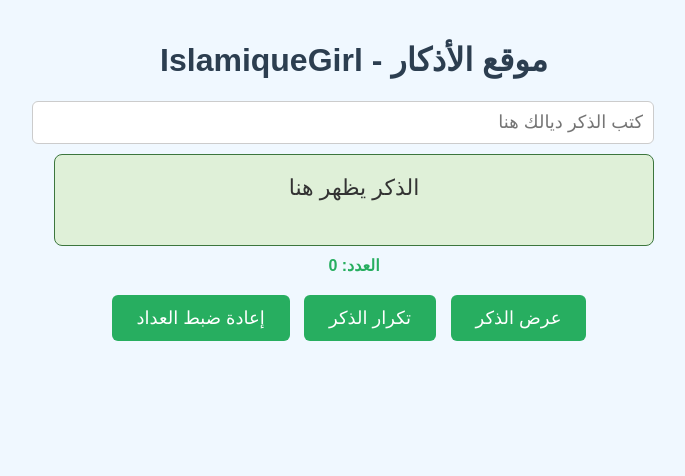
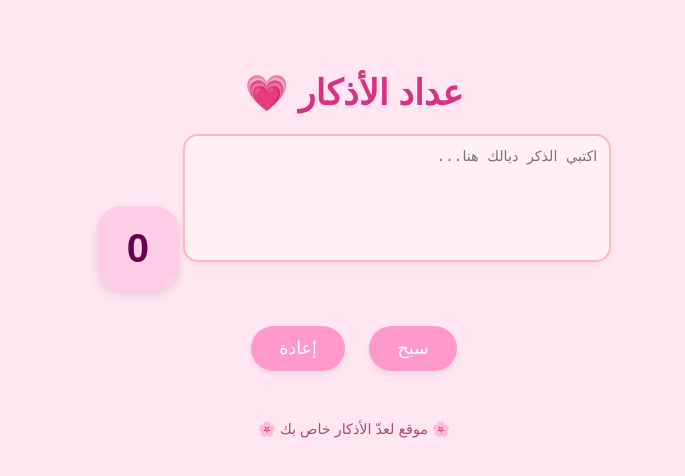
Before and after one commit to islamiquegirl/islamiquegirl.github.io, a plain HTML site: page index.html in a window 1280 px wide. Shown: the whole page, without its empty margins (286-971 px from the left). Drawn offline with Linux system fonts and the light colour scheme.

Commit message:
Update index.html
تم تعديل صفحة index.html:
- تغيير الخلفية للون الوردي الفاتح
- إضافة مربع كتابة للأذكار
- إضافة عداد مع زرين للسبح والإعادة
- تحسين تصميم الأزرار والخطوط لتكون أنثوية وجميلة

```diff
--- a/index.html
+++ b/index.html
@@ -1,111 +1,97 @@
 <!DOCTYPE html>
-<html lang="ar">
+<html lang="ar" dir="rtl">
 <head>
   <meta charset="UTF-8" />
-    <meta name="viewport" content="width=device-width, initial-scale=1" />
-    <title>موقع الأذكار - IslamiqueGirl</title>
+  <meta name="viewport" content="width=device-width, initial-scale=1.0" />
+  <title>عداد الأذكار 💗</title>
   <style>
     body {
-            font-family: "Arial", sans-serif;
-            background-color: #f0f8ff;
-            color: #333;
-            direction: rtl;
-            padding: 20px;
-            max-width: 600px;
-            margin: auto;
+      background-color: #ffe6f0;
+      font-family: 'Tajawal', 'Arial', sans-serif;
+      color: #6a004e;
+      text-align: center;
+      padding: 40px 20px;
     }
+
     h1 {
-            text-align: center;
-            color: #2c3e50;
+      font-size: 2.2em;
+      margin-bottom: 20px;
+      color: #d63384;
     }
-        input[type="text"] {
-            width: 100%;
-            padding: 10px;
-            font-size: 18px;
-            margin-bottom: 10px;
-            border-radius: 6px;
-            border: 1px solid #ccc;
+
+    textarea {
+      width: 90%;
+      max-width: 400px;
+      height: 100px;
+      padding: 12px;
+      border-radius: 15px;
+      border: 2px solid #ffb6c1;
+      background-color: #fff0f5;
+      color: #6a004e;
+      font-size: 1.1em;
+      box-shadow: 0 2px 5px rgba(0,0,0,0.05);
+      resize: none;
     }
-        .dhikr {
-            background-color: #dff0d8;
-            border: 1px solid #3c763d;
-            border-radius: 8px;
-            padding: 15px;
-            font-size: 22px;
-            line-height: 1.6;
-            margin-bottom: 10px;
-            min-height: 60px;
-            text-align: center;
+
+    .counter {
+      font-size: 2.5em;
+      margin: 25px 0;
+      background-color: #ffcce5;
+      display: inline-block;
+      padding: 20px 30px;
+      border-radius: 25px;
+      box-shadow: 0 4px 10px rgba(0,0,0,0.1);
+      font-weight: bold;
     }
-        .count {
-            font-weight: bold;
-            color: #27ae60;
-            margin-bottom: 20px;
-            text-align: center;
+
+    button {
+      background-color: #ff99cc;
+      border: none;
+      color: white;
+      padding: 12px 28px;
+      margin: 10px;
+      border-radius: 25px;
+      font-size: 1.1em;
+      cursor: pointer;
+      transition: background-color 0.3s, transform 0.2s;
+      box-shadow: 0 3px 6px rgba(0,0,0,0.08);
     }
-        button {
-            padding: 12px 25px;
-            font-size: 18px;
-            border: none;
-            border-radius: 6px;
-            background-color: #27ae60;
-            color: white;
-            cursor: pointer;
-            margin-right: 10px;
+
+    button:hover {
+      background-color: #ff80bf;
+      transform: scale(1.05);
     }
-        button:hover {
-            background-color: #2ecc71;
-        }
-        .buttons {
-            text-align: center;
+
+    footer {
+      margin-top: 40px;
+      font-size: 0.9em;
+      color: #aa4b77;
     }
   </style>
 </head>
 <body>
+  <h1>عداد الأذكار 💗</h1>
 
-    <h1>موقع الأذكار - IslamiqueGirl</h1>
+  <textarea id="dhikrInput" placeholder="اكتبي الذكر ديالك هنا..."></textarea>
 
-    <input type="text" id="inputDhikr" placeholder="كتب الذكر ديالك هنا" />
+  <div class="counter" id="counter">0</div><br />
 
-    <div class="dhikr" id="displayDhikr">الذكر يظهر هنا</div>
-    <div class="count" id="dhikrCount">العدد: 0</div>
+  <button onclick="increment()">سبح</button>
+  <button onclick="reset()">إعادة</button>
 
-    <div class="buttons">
-        <button onclick="setDhikr()">عرض الذكر</button>
-        <button onclick="incrementCount()">تكرار الذكر</button>
-        <button onclick="resetCount()">إعادة ضبط العداد</button>
-    </div>
+  <footer>🌸 موقع لعدّ الأذكار خاص بك 🌸</footer>
 
   <script>
     let count = 0;
-        let currentDhikr = '';
-
-        function setDhikr() {
-            const input = document.getElementById('inputDhikr').value.trim();
-            if (input === '') {
-                alert('من فضلك، كتب الذكر أولاً.');
-                return;
-            }
-            currentDhikr = input;
-            document.getElementById('displayDhikr').innerText = currentDhikr;
-            count = 0;
-            document.getElementById('dhikrCount').innerText = 'العدد: ' + count;
+    function increment() {
+      count++;
+      document.getElementById('counter').innerText = count;
     }
 
-        function incrementCount() {
-            if (currentDhikr === '') {
-                alert('من فضلك، عرض الذكر أولاً.');
-                return;
-            }
-            count++;
-            document.getElementById('dhikrCount').innerText = 'العدد: ' + count;
-        }
-
-        function resetCount() {
+    function reset() {
       count = 0;
-            document.getElementById('dhikrCount').innerText = 'العدد: ' + count;
+      document.getElementById('counter').innerText = count;
     }
   </script>
-
 </body>
 </html>
```
Lines whose indentation alone changed are shown as unchanged.
